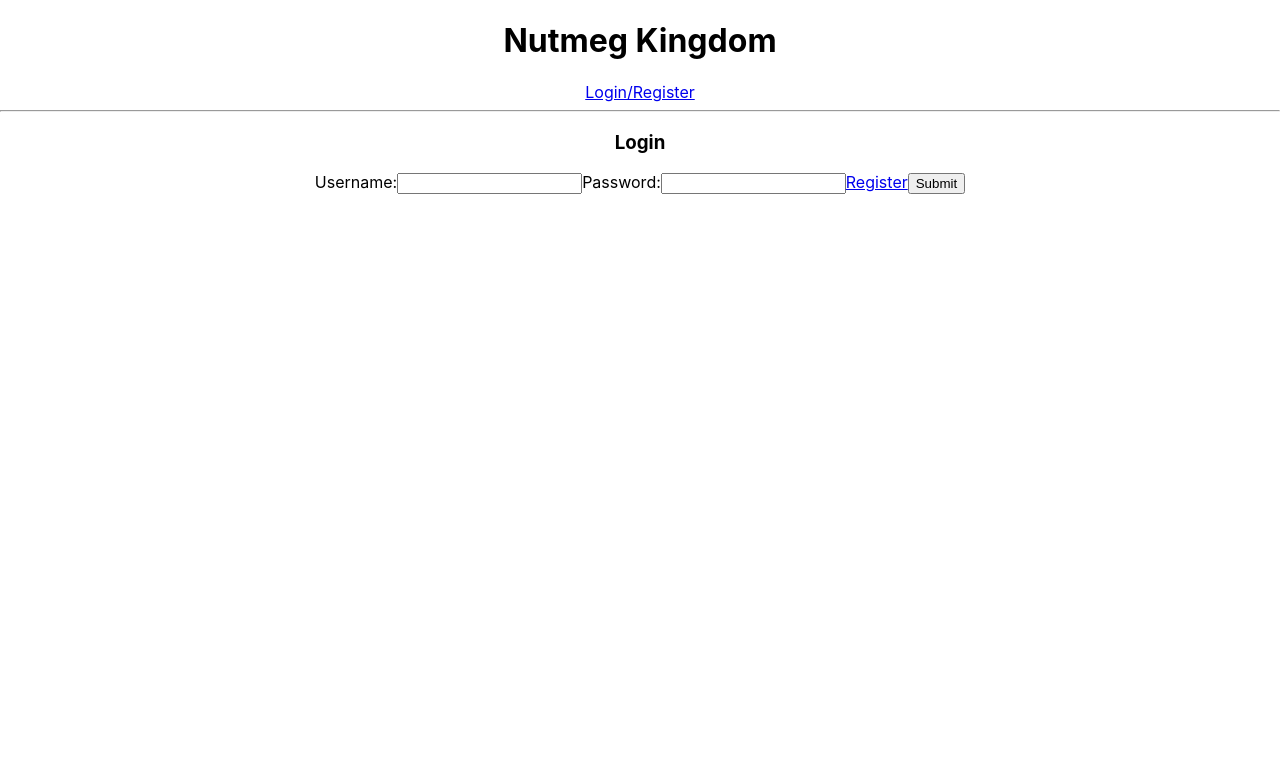
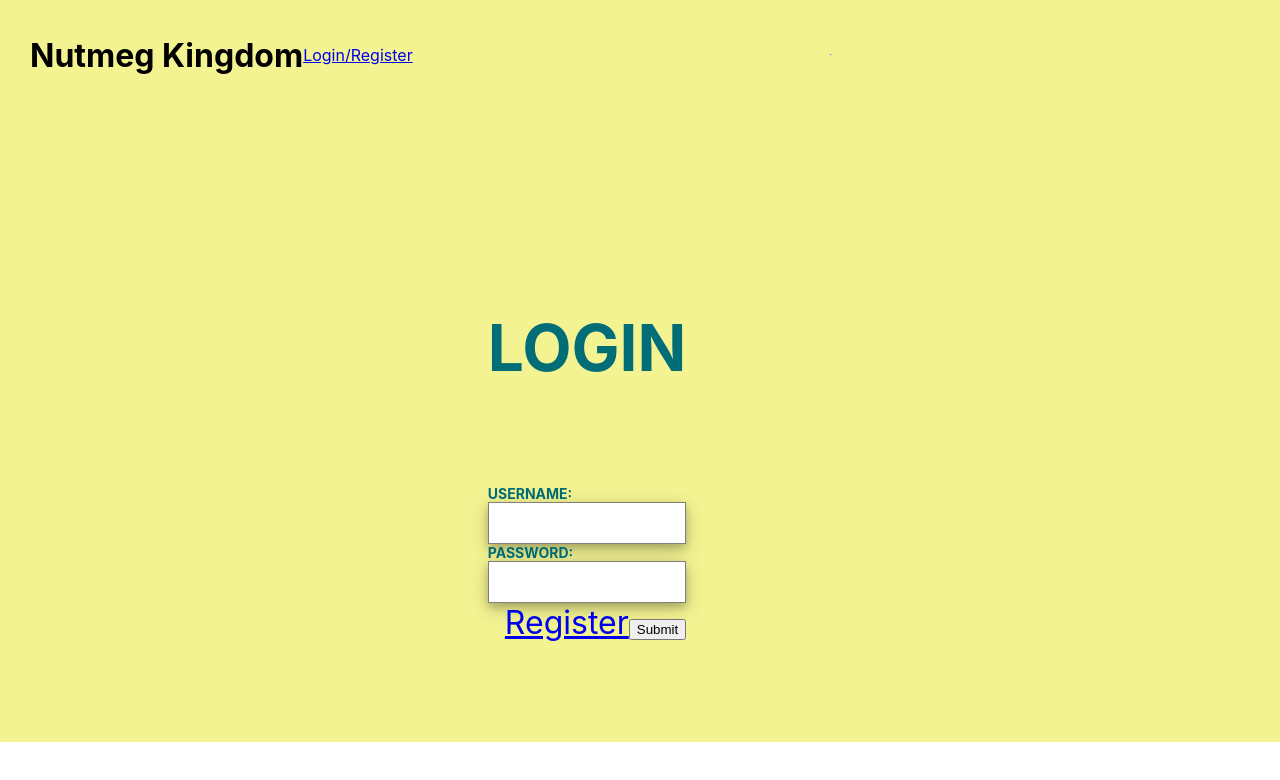
Before and after one commit to erik-eyler/Nutmeg-Kingdom, a React (Create React App) app in the folder client/: page /login in a window 1280 px wide. Shown: the top 780 px of the page. Built offline with nearby package versions, Linux system fonts and the light colour scheme.

Commit message:
started styling forms

```diff
--- a/client/src/App.css
+++ b/client/src/App.css
@@ -1,3 +1,4 @@
 .App {
   text-align: center;
+  background-color: rgb(243, 243, 146);
 }
--- /dev/null
+++ b/client/src/layouts/Layout.css
@@ -0,0 +1,24 @@
+header {
+  display: flex;
+  align-items: center;
+  justify-content: space-between;
+  height: 70px;
+  padding: 20px 30px;
+}
+
+header.div {
+  display: flex;
+  align-items: flex-end;
+  justify-content: space-between;
+
+}
+
+/* .layout-menu-plants {
+  display: flex;
+  align-items: flex-end;
+  justify-content: space-between;
+} */
+
+.layout-children {
+  display: flex;
+}
--- a/client/src/layouts/Layout.jsx
+++ b/client/src/layouts/Layout.jsx
@@ -1,4 +1,5 @@
-import {Link} from 'react-router-dom'
+import './Layout.css'
+import { Link } from 'react-router-dom'
 
 export default function Layout(props) {
   const { children, currentUser, handleLogout } = props;
@@ -9,7 +10,7 @@ export default function Layout(props) {
       <header>
         <h1>Nutmeg Kingdom</h1>
         {currentUser ? (
-          <div>
+          <div className="layout-menu-plants">
             <p>{currentUser.username}</p>
             <button onClick={handleLogout}>Logout</button>
           </div>
@@ -18,14 +19,17 @@ export default function Layout(props) {
         )}
         <hr />
         {currentUser && (
-          <div>
+          <div className="layout-menu-plants">
             <Link to='/plants'>Plants</Link>
+            <br />
             <Link to='/plants/new'>Add Plant</Link>
             {/* do you need to switch the order of these links? */}
           </div>
         )}
       </header>
-      {children}
+      <div className="layout-children">
+        {children}
+      </div>
     </div>
   );
 }
--- /dev/null
+++ b/client/src/screens/Login.css
@@ -0,0 +1,43 @@
+.login-container {
+  display: flex;
+  margin: 0 auto;
+  height: auto;
+  font-size: xx-large;
+
+}
+
+.helper-container {
+  align-self: flex-start;
+  text-align: end;
+  color: #006d77;
+  flex-basis: 30%;
+  margin: 100px 50px;
+
+}
+
+.user-form-heading {
+  padding: 35px 0;
+  text-transform: uppercase;
+  font-size: 2em;
+  color: #006d77;
+}
+
+.user-input {
+  width: 100%;
+  padding: 20px 20px;
+  box-shadow: none;
+  box-sizing: border-box;
+  border: 1px solid gray;
+  height: 36px;
+  box-shadow: 0 4px 8px 0 rgba(0, 0, 0, 0.2), 0 6px 20px 0 rgba(0, 0, 0, 0.19);
+
+}
+
+.user-label {
+  display: block;
+  text-align: left;
+  text-transform: uppercase;
+  font-size: 14px;
+  color: #006d77;
+  font-weight: 700;
+}
--- a/client/src/screens/Login.jsx
+++ b/client/src/screens/Login.jsx
@@ -1,5 +1,6 @@
 import { useState } from "react";
 import { Link } from "react-router-dom";
+import './Login.css'
 
 export default function Login(props) {
   const [formData, setFormData] = useState({
@@ -17,23 +18,27 @@ export default function Login(props) {
   };
 
   return (
+    <div className="login-container">
+      <div className="helper-container">
         <form onSubmit={(e) => {
           e.preventDefault();
           props.handleLogin(formData)
         }}>
-      <h3>Login</h3>
-      <label>
+          <h3 className="user-form-heading">Login</h3>
+          <label className="user-label">
             Username:
           <input
+            className="user-input"
             type="text"
             name="username"
             value={username}
             onChange={handleChange}
           />
           </label>
-      <label>
+          <label className="user-label">
             Password:
           <input
+            className="user-input"
             type="password"
             name="password"
             value={password}
@@ -43,5 +48,7 @@ export default function Login(props) {
           <Link to="/register">Register</Link>
           <button>Submit</button>
           </form>
+        </div>
+    </div>
   );
 }
--- /dev/null
+++ b/client/src/screens/PlantCreate.css
@@ -0,0 +1,62 @@
+/* .create-container {
+  display: flex;
+  flex-direction: row;
+  align-items: center;
+  justify-content: center;
+  box-sizing: border-box;
+}
+
+.form-container {
+  display: flex;
+  flex-direction: column;
+  justify-content: center;
+  box-sizing: border-box;
+  margin: 100px 0px;
+} */
+
+
+
+.create-container {
+  display: flex;
+  /* flex-direction: row; */
+  margin: 0 auto;
+  height: auto;
+  font-size: xx-large;
+
+}
+
+.form-container {
+  /* align-self: flex-start; */
+  text-align: end;
+  color: #006d77;
+  flex-basis: 30%;
+  margin: 100px 50px;
+
+}
+
+/* .user-form-heading {
+  padding: 35px 0;
+  text-transform: uppercase;
+  font-size: 2em;
+  color: #006d77;
+} */
+
+.user-input {
+  width: 100%;
+  padding: 20px 20px;
+  box-shadow: none;
+  box-sizing: border-box;
+  border: 1px solid gray;
+  height: 36px;
+  box-shadow: 0 4px 8px 0 rgba(0, 0, 0, 0.2), 0 6px 20px 0 rgba(0, 0, 0, 0.19);
+
+}
+
+.user-label {
+  display: block;
+  text-align: left;
+  text-transform: uppercase;
+  font-size: 14px;
+  color: #006d77;
+  font-weight: 700;
+}
--- a/client/src/screens/PlantCreate.jsx
+++ b/client/src/screens/PlantCreate.jsx
@@ -1,3 +1,4 @@
+import './PlantCreate.css'
 import { useState } from 'react';
 
 export default function PlantCreate(props) {
@@ -15,19 +16,23 @@ export default function PlantCreate(props) {
   };
 
   return (
+    <div className="create-container">
+      <div className="form-container">
         <form
           onSubmit={(e) => {
             e.preventDefault();
             handlePlantCreate(formData);
           }}
         >
-      <h1>Add Plant</h1>
-      <label>
+          <h3 className="user-form-heading">Add Plant</h3>
+          <label classname="user-label">
             Name:
-        <input type='text' value={name} onChange={handleChange} />
+            <input className="user-input" type='text' value={name} onChange={handleChange} />
           </label>
           <br />
           <button>Submit</button>
         </form>
+      </div>
+    </div>
   );
 }
--- /dev/null
+++ b/client/src/screens/Plants.css
@@ -0,0 +1,11 @@
+.plants-container {
+  display: flex;
+  flex-wrap: wrap;
+  justify-content: space-around;
+}
+
+.plant-container {
+  flex: 0 1 30%;
+
+
+}
--- a/client/src/screens/Plants.jsx
+++ b/client/src/screens/Plants.jsx
@@ -1,10 +1,12 @@
 import { Link } from 'react-router-dom';
+import './Plants.css'
 
 export default function Plants(props) {
   const { plants, handlePlantDelete } = props;
   return (
-    <div>
+    <div className="plants-container">
       <h3>Plants</h3>
+      <div className="plant-container">
       {plants.map((plant) => (
         <div key={plant.id}>
           <Link to={`/plants/${plant.id}`}>
@@ -16,6 +18,7 @@ export default function Plants(props) {
           <button onClick={() => handlePlantDelete(plant.id)}>delete</button>
         </div>
       ))}
+      </div>
       <Link to='/plants/new'>
         <button>Add a plant</button>
       </Link>
```
Lines whose indentation alone changed are shown as unchanged.
